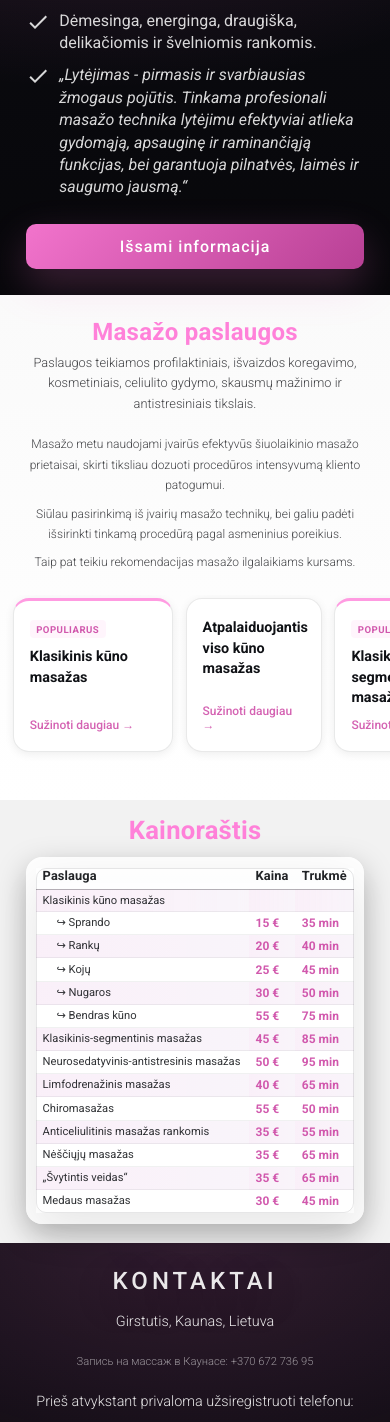
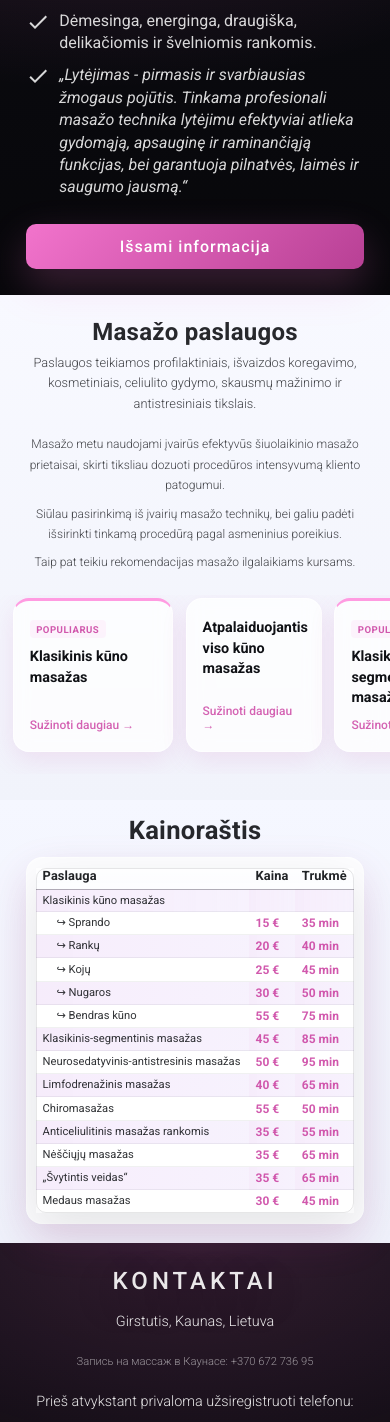
Before and after one commit to irgipaulius/website-masazai.net, a React (Create React App) app: page / in a window 390 px wide. Shown: the part 871-2293 px from the top of the page. Built offline with nearby package versions, Linux system fonts and the light colour scheme.

Commit message:
color pallette

```diff
--- a/src/components/MassageAccordion.module.css
+++ b/src/components/MassageAccordion.module.css
@@ -2,7 +2,10 @@
 
 .section {
   max-width: 100%;
-  background: linear-gradient(180deg, #fafafa 0%, #ffffff 100%);
+  background:
+    radial-gradient(1200px 560px at 10% 0%, rgba(166, 184, 255, 0.14), transparent 62%),
+    radial-gradient(980px 520px at 92% 8%, rgba(196, 176, 255, 0.12), transparent 58%),
+    linear-gradient(180deg, #f8f9ff 0%, #f5f7ff 56%, #f2f4fb 100%);
   padding: 6.4rem 0 5.6rem;
 }
 
@@ -18,7 +21,7 @@
 .intro_title {
   font-size: 4.8rem;
   font-weight: 600;
-  color: rgba(255, 122, 215, 0.95);
+  color: rgba(15, 17, 21, 0.9);
   margin-bottom: 1.2rem;
   letter-spacing: 0.01em;
 }
@@ -81,10 +84,12 @@
   width: 19rem;
   min-width: 19rem;
   padding: 2.4rem 2rem;
-  background: #ffffff;
-  border: 1.5px solid rgba(15, 17, 21, 0.09);
+  background: rgba(255, 255, 255, 0.74);
+  border: 1px solid rgba(255, 255, 255, 0.62);
   border-radius: var(--radius-2);
-  box-shadow: 0 2px 10px rgba(15, 17, 21, 0.07);
+  box-shadow: 0 8px 26px rgba(204, 71, 164, 0.12);
+  backdrop-filter: blur(8px);
+  -webkit-backdrop-filter: blur(8px);
   cursor: pointer;
   text-align: left;
   display: flex;
@@ -96,7 +101,7 @@
 
 .card:hover {
   transform: translateY(-5px);
-  box-shadow: 0 10px 32px rgba(255, 122, 215, 0.22);
+  box-shadow: 0 14px 36px rgba(255, 122, 215, 0.2);
   border-color: rgba(255, 122, 215, 0.5);
 }
 
@@ -316,6 +321,7 @@
 @media (max-width: 40em) {
   .section {
     padding: 3.2rem 0 3.2rem;
+    background: linear-gradient(180deg, #f8f9ff 0%, #f1f3fb 100%);
   }
 
   .cards_wrap {
--- a/src/components/Pricing.module.css
+++ b/src/components/Pricing.module.css
@@ -1,6 +1,9 @@
 .pricing {
   max-width: 100%;
-  background: rgba(255, 255, 255, 0.95);
+  background:
+    radial-gradient(1200px 560px at 10% 0%, rgba(166, 184, 255, 0.14), transparent 62%),
+    radial-gradient(980px 520px at 92% 8%, rgba(196, 176, 255, 0.12), transparent 58%),
+    linear-gradient(180deg, #f5f7ff 0%, #f2f4fb 100%);
   padding: 6.4rem 0;
 }
 
@@ -14,7 +17,7 @@
 .pricing_title {
   font-size: 4.8rem;
   font-weight: 600;
-  color: rgba(255, 122, 215, 0.95);
+  color: rgba(15, 17, 21, 0.9);
   margin-bottom: 4.8rem;
   letter-spacing: 0.01em;
 }
@@ -23,11 +26,11 @@
   max-width: 96rem;
   margin: 0 auto;
   text-align: left;
-  background: rgba(255, 255, 255, 0.88);
+  background: rgba(255, 255, 255, 0.78);
   border-radius: var(--radius-2);
   padding: 3.2rem;
-  box-shadow: var(--shadow-2);
-  border: 1px solid rgba(255, 255, 255, 0.35);
+  box-shadow: 0 16px 42px rgba(204, 71, 164, 0.14);
+  border: 1px solid rgba(255, 255, 255, 0.62);
   backdrop-filter: blur(8px);
   -webkit-backdrop-filter: blur(8px);
 }
@@ -52,18 +55,18 @@
 
 .pricing_table td {
   padding: 1.8rem 1.6rem;
-  border-bottom: 1px solid rgba(15, 17, 21, 0.08);
+  border-bottom: 1px solid rgba(204, 71, 164, 0.12);
   font-size: 2rem;
   color: rgba(15, 17, 21, 0.86);
 }
 
 /* Alternating row colors for readability */
 .pricing_table tr:nth-child(even) {
-  background: rgba(255, 255, 255, 0.6);
+  background: rgba(255, 255, 255, 0.52);
 }
 
 .pricing_table tr:nth-child(odd) {
-  background: rgba(248, 250, 252, 0.8);
+  background: rgba(241, 244, 255, 0.62);
 }
 
 /* Highlight prices */
@@ -81,7 +84,7 @@
 
 /* Hover effect for rows */
 .pricing_table tbody tr:hover {
-  background: rgba(255, 122, 215, 0.08);
+  background: rgba(255, 122, 215, 0.14);
   transition: background-color 0.2s ease;
 }
 
@@ -132,6 +135,7 @@
 @media (max-width: 40em) {
   .pricing {
     padding: 3.2rem 0;
+    background: linear-gradient(180deg, #f5f7ff 0%, #eef1fa 100%);
   }
 
   .pricing_title {
```
